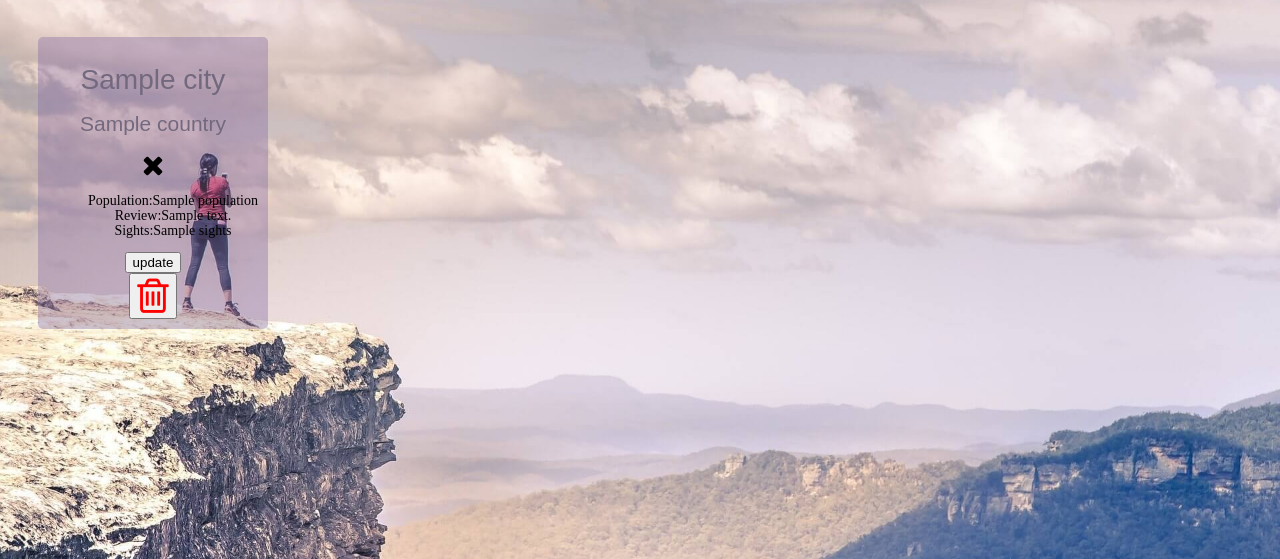
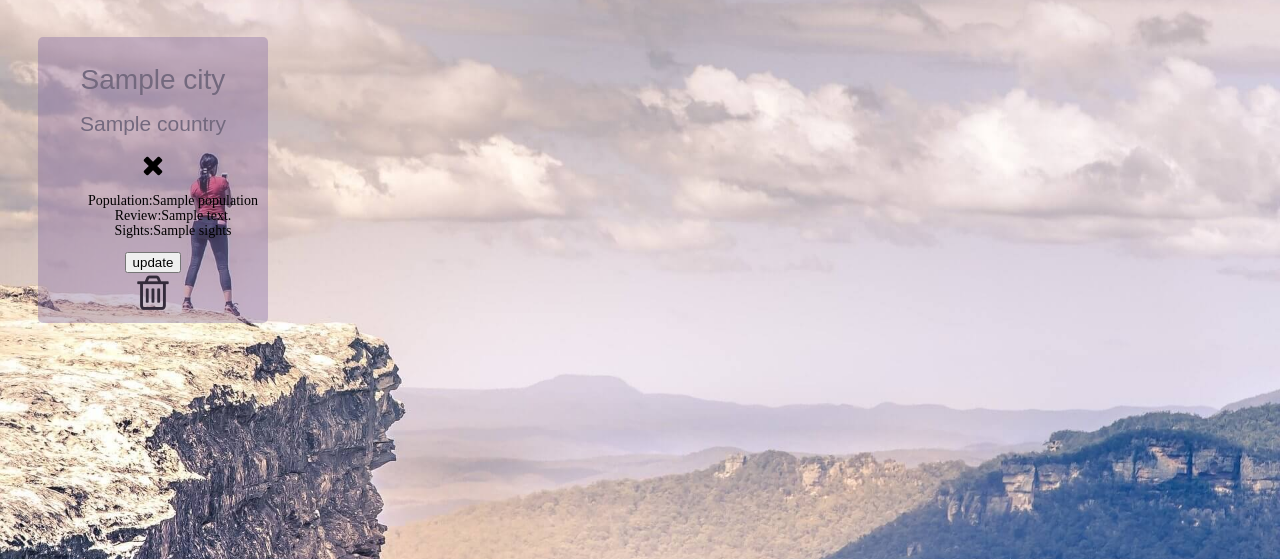
Before and after one commit to mirkiy/travel_bucket_list_python, a Flask app: page /cities in a window 1280 px wide. Shown: the part 26-585 px from the top of the page. Run offline with Flask 2, Linux system fonts and the light colour scheme; a database or web service that is not in the repository returns one stand-in record (values such as "Sample title"); some libraries are stand-ins or nearby versions.

Commit message:
delete button styled

```diff
--- a/static/css/buttons.css
+++ b/static/css/buttons.css
@@ -12,3 +12,6 @@
   background-color: var(--hover-color);
   cursor: pointer;
 }
+.trash-button {
+  display: contents;
+}
--- a/templates/cities/index.html
+++ b/templates/cities/index.html
@@ -43,7 +43,7 @@
        <a href="/cities/{{city.id}}/edit"><button>update</button></a>
 
         <form class="delete-form" action="/cities/{{city.id}}/delete" method="POST">
-            <button class="trash-button"><i class="fa fa-trash-o fa-3x" style="color:red" aria-hidden="true"></i></button>
+            <button class="trash-button"><i class="fa fa-trash-o fa-3x" style="color:rgb(51, 43, 58)" aria-hidden="true"></i></button>
         </form>
         </div>
 
--- a/templates/cities/to_visit.html
+++ b/templates/cities/to_visit.html
@@ -36,8 +36,9 @@
         <a href="/cities/{{city.id}}/edit"><button>update</button></a>
 
         <form class="delete-form" action="/cities/{{city.id}}/delete" method="POST">
-            <button class="trash-button"><i class="fa fa-trash-o fa-3x" style="color:red" aria-hidden="true"></i></button>
+            <button class="trash-button"><i class="fa fa-trash-o fa-3x" style="color:rgb(51, 43, 58)" aria-hidden="true"></i></button>
         </form>
+    </div>
     </div>
 
     {% endfor %}
--- a/templates/cities/visited.html
+++ b/templates/cities/visited.html
@@ -36,10 +36,10 @@
         <a href="/cities/{{city.id}}/edit"><button>update</button></a>
 
         <form class="delete-form" action="/cities/{{city.id}}/delete" method="POST">
-            <button class="trash-button"><i class="fa fa-trash-o fa-3x" style="color:red" aria-hidden="true"></i></button>
+            <button class="trash-button"><i class="fa fa-trash-o fa-3x" style="color:rgb(51, 43, 58)" aria-hidden="true"></i></button>
         </form>
     </div>
-
+</div>
 {% endfor %}
 
 </div>
```
